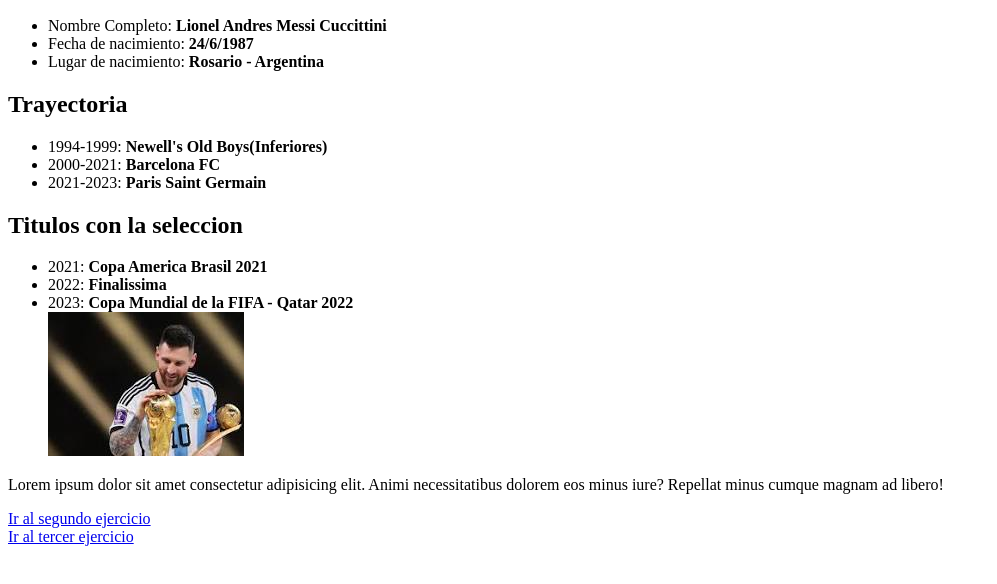
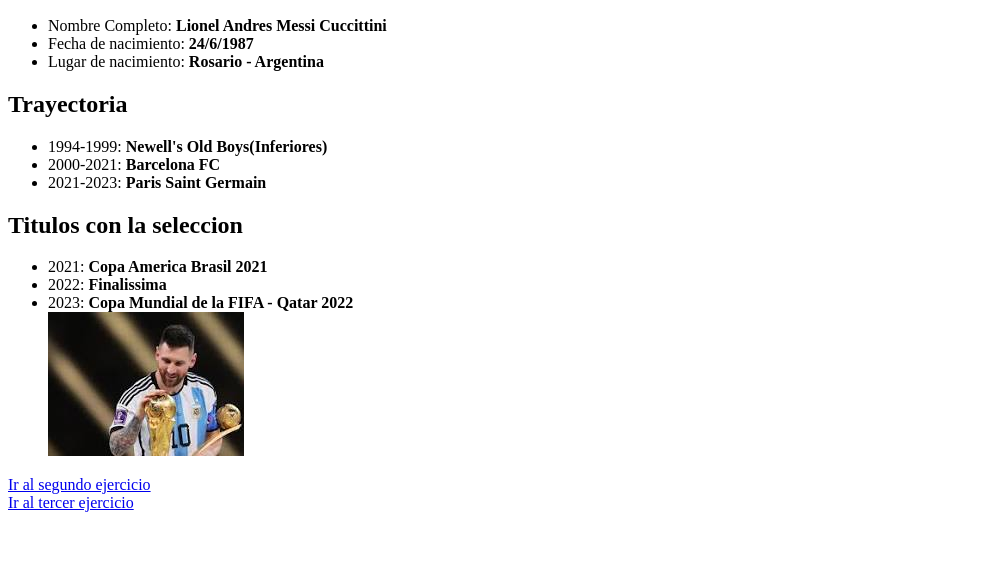
Before and after one commit to Buscap1na/Prueba-git, a plain HTML site: page Index.html in a window 1280 px wide. Shown: the part 110-694 px from the top of the page, without its empty margins (0-997 px from the left). Drawn offline with Linux system fonts and the light colour scheme.

Commit message:
delete p

```diff
--- a/Index.html
+++ b/Index.html
@@ -34,11 +34,6 @@
           <li>2023: <b>Copa Mundial de la FIFA - Qatar 2022</b></li>
           <img src="./Assets/descarga (4).jpg" alt="Messi campeon" />
         </ul>
-        <p>
-          Lorem ipsum dolor sit amet consectetur adipisicing elit. Animi
-          necessitatibus dolorem eos minus iure? Repellat minus cumque magnam ad
-          libero!
-        </p>
       </section>
       <a href="Listas anidadas.html" target="_blank">Ir al segundo ejercicio</a>
       <br />
```
